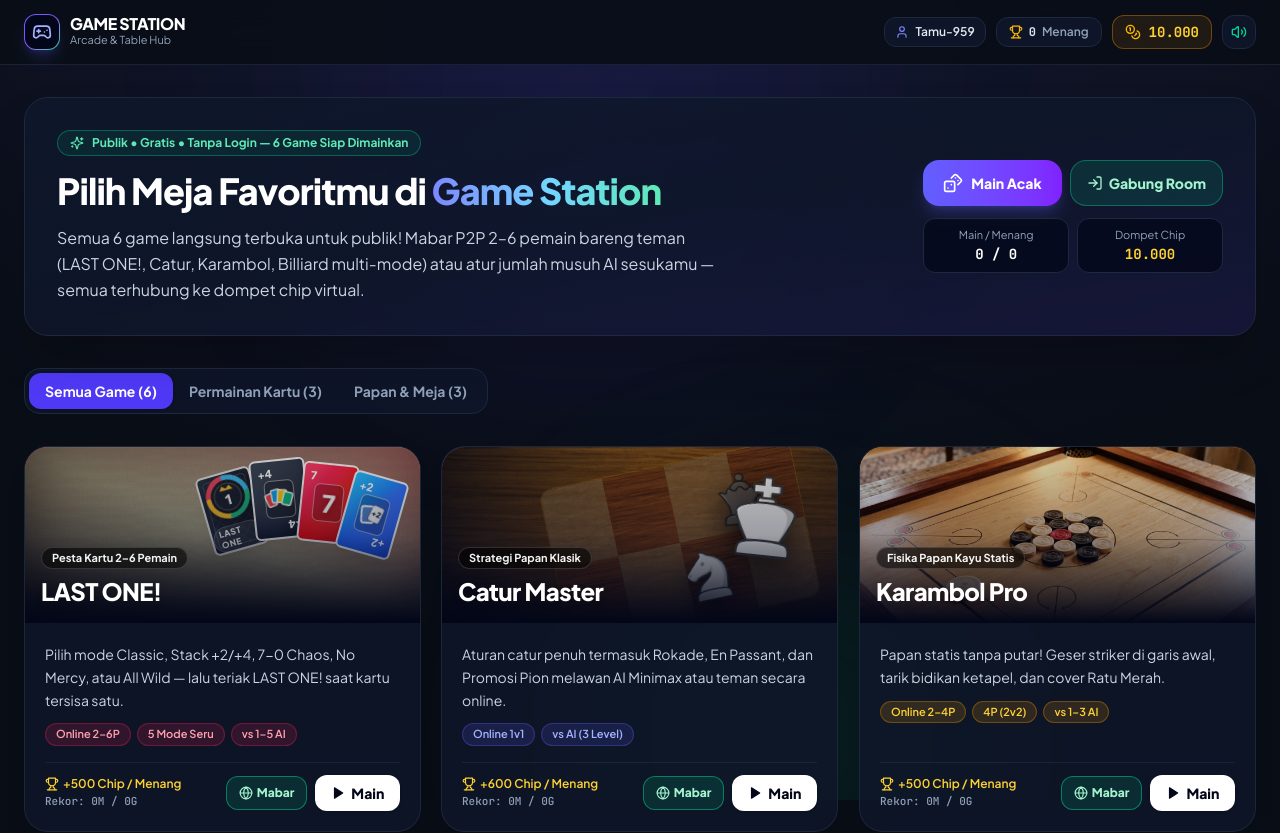
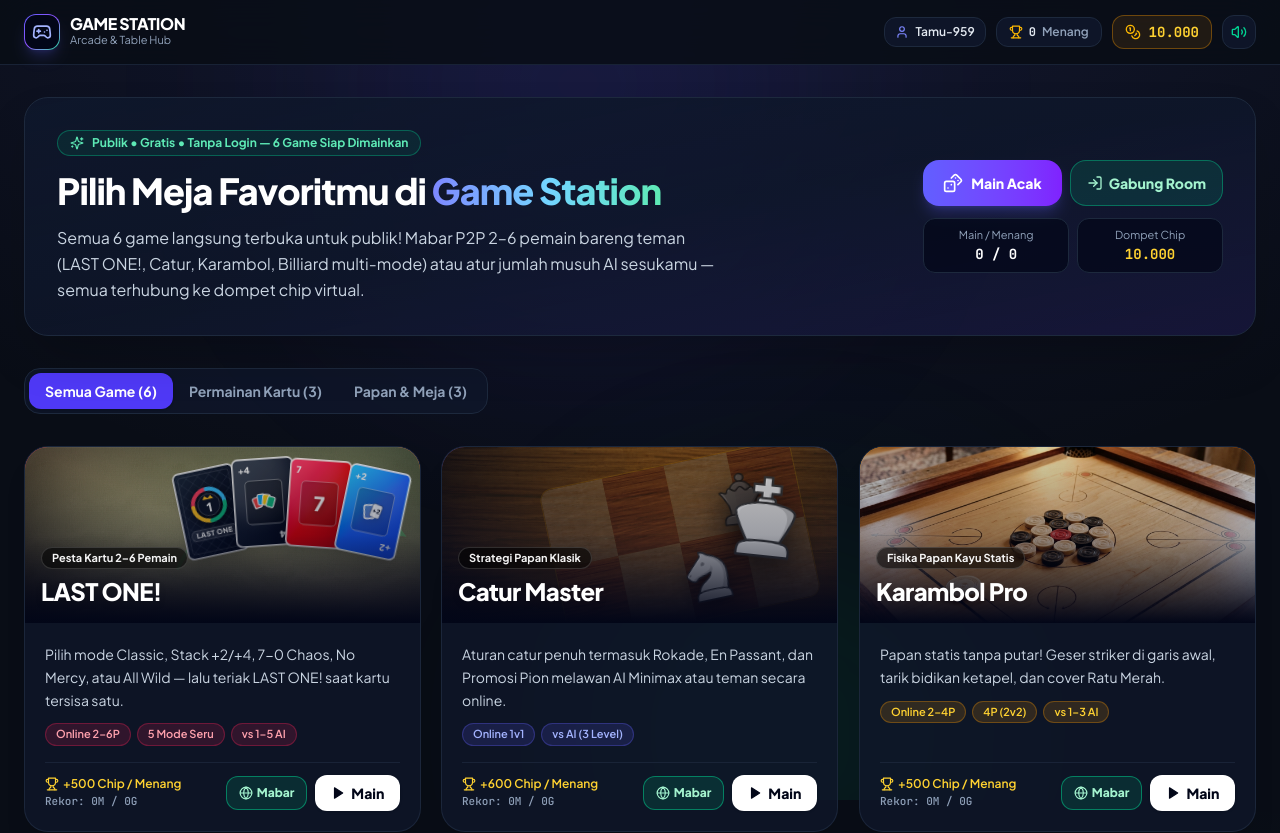
Before and after one commit to Enryuki404/game-station, a React (Vite) app: page / in a window 1280 px wide. Shown: the top 833 px of the page. Built offline with nearby package versions, Linux system fonts and the light colour scheme.

Commit message:
Polish LAST ONE! lobby cover cards and sm card-back badge

```diff
--- a/src/components/Lobby.tsx
+++ b/src/components/Lobby.tsx
@@ -38,19 +38,37 @@ const GameCoverArtwork: React.FC<{ id: GameId; title: string; subtitle: string;
           className="absolute inset-0 w-full h-full object-cover group-hover:scale-105 transition-transform duration-500 ease-out"
         />
       ) : id === 'uno' ? (
-        <div className="pointer-events-none absolute inset-0 felt-surface overflow-hidden group-hover:scale-105 transition-transform duration-500 ease-out">
-          <div className="absolute inset-0 bg-gradient-to-tr from-black/70 via-transparent to-rose-500/20" />
-          <div className="absolute right-40 top-6 -rotate-16 opacity-90">
-            <LastOneCardBack size="sm" />
-          </div>
-          <div className="absolute right-28 top-3 -rotate-6">
-            <LastOneCard card={{ id: 'cov-w4', color: 'wild', value: 'wild4' }} size="sm" />
-          </div>
-          <div className="absolute right-16 top-4 rotate-6">
-            <LastOneCard card={{ id: 'cov-r7', color: 'red', value: '7' }} size="sm" />
-          </div>
-          <div className="absolute right-5 top-7 rotate-16">
-            <LastOneCard card={{ id: 'cov-b2', color: 'blue', value: 'draw2' }} size="sm" />
+        <div className="pointer-events-none absolute inset-0 uno-felt-table overflow-hidden group-hover:scale-105 transition-transform duration-500 ease-out">
+          <div className="absolute inset-0 bg-gradient-to-tr from-black/65 via-transparent to-emerald-400/10" />
+          {/* Decorative glowing directional arc behind fanned cover cards */}
+          <svg
+            viewBox="0 0 300 160"
+            className="absolute right-0 top-1 w-72 h-40 opacity-50"
+            aria-hidden="true"
+          >
+            <path
+              d="M 48 118 C 95 22, 225 18, 274 78"
+              fill="none"
+              stroke="#4ade80"
+              strokeWidth="4"
+              strokeLinecap="round"
+              opacity="0.7"
+            />
+            <path d="M 268 62 L 286 86 L 256 82 Z" fill="#4ade80" opacity="0.8" />
+          </svg>
+          <div className="absolute right-3 top-3 sm:right-4 sm:top-3.5 flex items-center scale-[0.78] sm:scale-[0.82] origin-top-right">
+            <div className="-rotate-12 translate-y-2 drop-shadow-2xl">
+              <LastOneCardBack size="md" />
+            </div>
+            <div className="-ml-2.5 -rotate-4 -translate-y-1 drop-shadow-2xl">
+              <LastOneCard card={{ id: 'cov-w4', color: 'wild', value: 'wild4' }} size="md" />
+            </div>
+            <div className="-ml-2.5 rotate-4 -translate-y-0.5 drop-shadow-2xl">
+              <LastOneCard card={{ id: 'cov-r7', color: 'red', value: '7' }} size="md" />
+            </div>
+            <div className="-ml-2.5 rotate-12 translate-y-2 drop-shadow-2xl">
+              <LastOneCard card={{ id: 'cov-b2', color: 'blue', value: 'draw2' }} size="md" />
+            </div>
           </div>
         </div>
       ) : id === 'chess' ? (
--- a/src/games/uno/LastOneCard.tsx
+++ b/src/games/uno/LastOneCard.tsx
@@ -259,7 +259,7 @@ export const LastOneCard: React.FC<{
         ? 'w-14 h-[80px] p-1.5 rounded-md border-2'
         : 'w-16 h-[92px] sm:w-[76px] sm:h-[108px] p-1.5 rounded-lg border-2';
 
-  const cornerCls = size === 'xs' ? 'text-[9px]' : 'text-[10px] sm:text-[11px]';
+  const cornerCls = size === 'xs' ? 'text-[8.5px]' : size === 'sm' ? 'text-[9px]' : 'text-[10px] sm:text-[11px]';
   const cornerIconCls = size === 'xs' ? 'w-2.5 h-2.5' : 'w-3 h-3 sm:w-3.5 sm:h-3.5';
   const cornerContent =
     card.value === 'skipAll' ? (
@@ -328,6 +328,7 @@ export const LastOneCardBack: React.FC<{
   className?: string;
 }> = ({ size = 'md', className = '' }) => {
   const isMini = size === 'mini';
+  const isSm = size === 'sm';
   const dim =
     size === 'mini'
       ? 'w-5 h-7 sm:w-6 sm:h-[34px] rounded-[4px] border-[1.5px]'
@@ -355,10 +356,16 @@ export const LastOneCardBack: React.FC<{
       )}
 
       {/* Custom LAST ONE! Original Emblem: 4-color arc ring + #1 crown/star mark */}
-      <div className="relative z-10 flex flex-col items-center justify-center gap-1">
+      <div className={`relative z-10 flex flex-col items-center justify-center ${isSm ? 'gap-0.5' : 'gap-1'}`}>
         <svg
           viewBox="0 0 64 64"
-          className={isMini ? 'w-3.5 h-3.5 sm:w-4 sm:h-4' : 'w-9 h-9 sm:w-12 sm:h-12 drop-shadow-[0_2px_6px_rgba(0,0,0,0.65)]'}
+          className={
+            isMini
+              ? 'w-3.5 h-3.5 sm:w-4 sm:h-4'
+              : isSm
+                ? 'w-7 h-7 drop-shadow-[0_2px_4px_rgba(0,0,0,0.65)]'
+                : 'w-9 h-9 sm:w-12 sm:h-12 drop-shadow-[0_2px_6px_rgba(0,0,0,0.65)]'
+          }
           aria-hidden="true"
         >
           {/* 4-color segmented ring */}
@@ -388,7 +395,13 @@ export const LastOneCardBack: React.FC<{
         </svg>
 
         {!isMini && (
-          <span className="px-1.5 py-[1px] rounded-full bg-white/10 border border-white/20 text-[7px] sm:text-[8.5px] font-black tracking-wider text-white uppercase leading-tight">
+          <span
+            className={`rounded-full bg-white/10 border border-white/20 font-black text-white uppercase whitespace-nowrap ${
+              isSm
+                ? 'px-1 py-[1px] text-[6px] tracking-wide leading-none'
+                : 'px-1.5 py-[1px] text-[7px] sm:text-[8.5px] tracking-wider leading-tight'
+            }`}
+          >
             LAST ONE
           </span>
         )}
```
